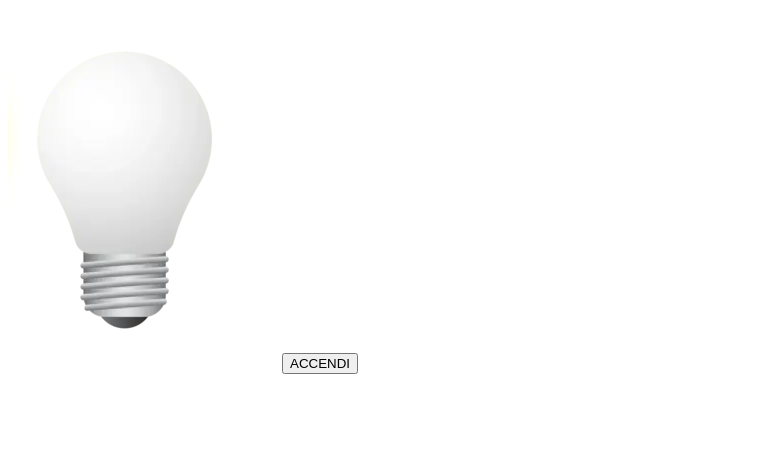
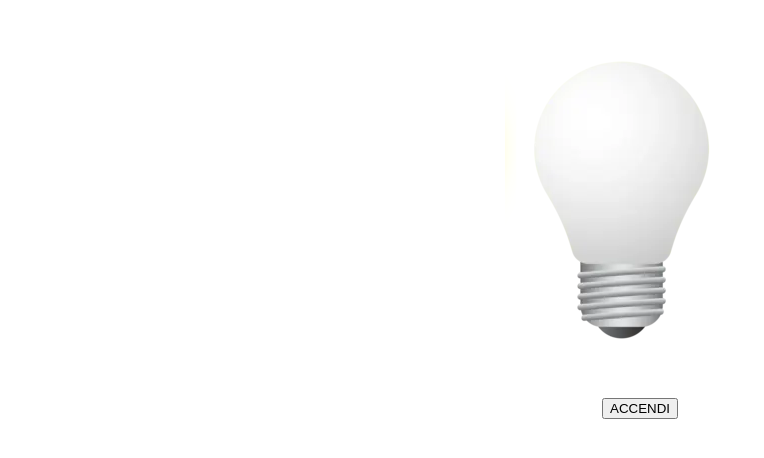
Before and after one commit to MicheleCasani/img, a plain HTML site: page index.html in a window 1280 px wide. Shown: the whole page, without its empty margins (0-764 px from the left). Drawn offline with Linux system fonts and the light colour scheme.

Commit message:
[UPD] add css

```diff
--- /dev/null
+++ b/css/style.css
@@ -0,0 +1,18 @@
+body {
+    display: flex;
+    flex-direction: column;
+    align-items: center;
+}
+
+.container {
+    display: flex;
+    align-items: center;
+    justify-content: center;
+    flex-direction: column;
+}
+
+img,
+button {
+    display: block;
+    margin: 10px 0;
+}
--- a/index.html
+++ b/index.html
@@ -1,15 +1,21 @@
 <!DOCTYPE html>
 <html lang="en">
+
 <head>
     <meta charset="UTF-8">
     <meta name="viewport" content="width=device-width, initial-scale=1.0">
+    <link rel="stylesheet" href="./css/style.css">
     <title>Document</title>
 </head>
+
 <body>
-<img id="lamp" src="./img/white_lamp.png" alt="">
+    <div class="container ">
+        <img  id="lamp" src="./img/white_lamp.png" alt="">
 
-<button id="btn-lamp">ACCENDI</button>
+        <button id="btn-lamp">ACCENDI</button>
+    </div>
 
     <script src="./js/script.js"></script>
 </body>
+
 </html>
```
